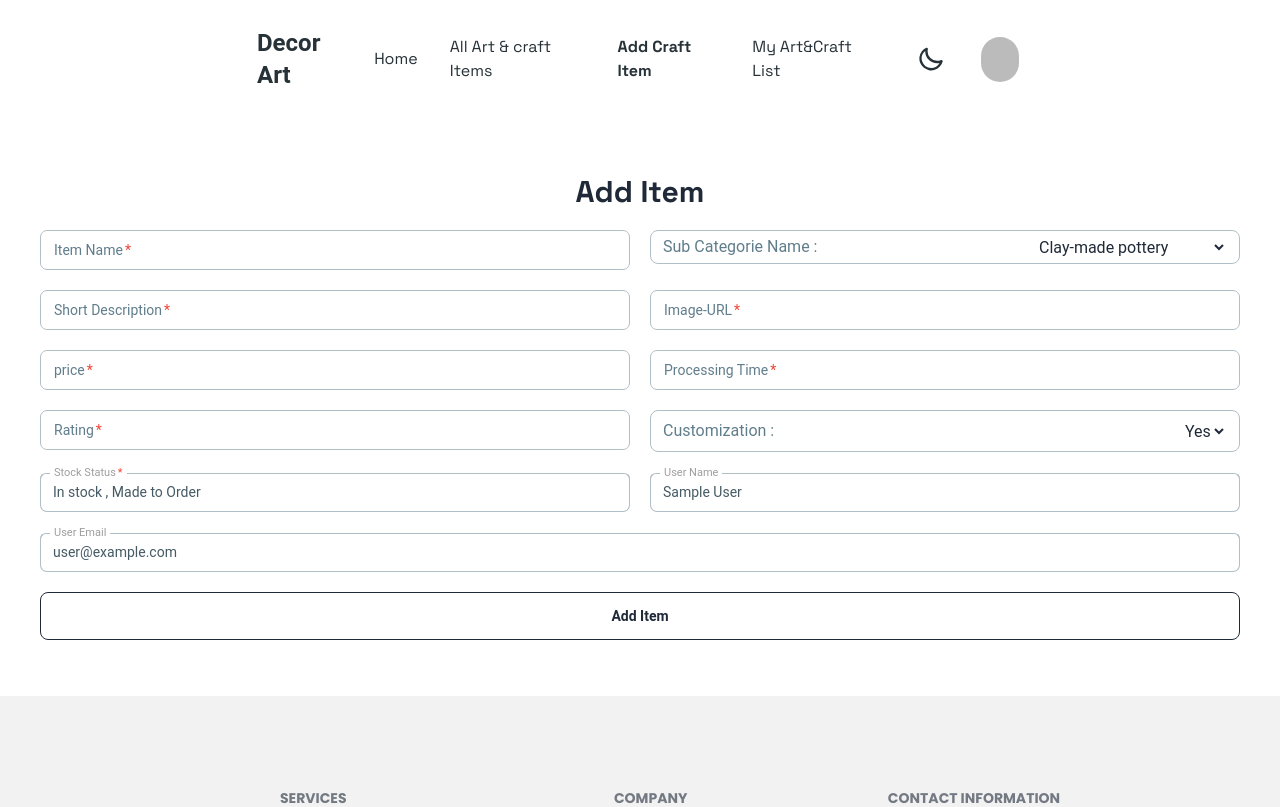
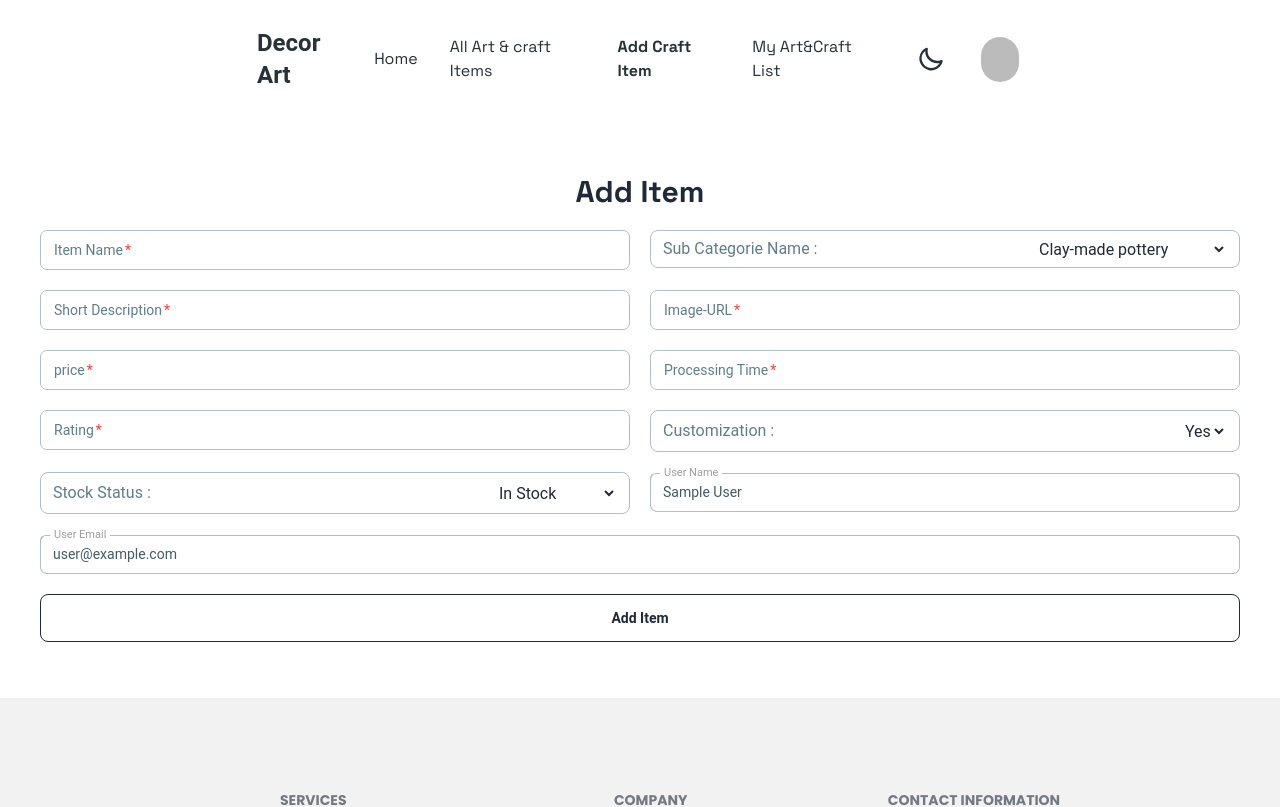
Before and after one commit to rahat-495/DecorArt, a React (Vite) app: page /addCraftItem in a window 1280 px wide. Shown: the top 807 px of the page. Built offline with nearby package versions, Linux system fonts and the light colour scheme; no server answers; sample sign-in values are in the browser's storage.

Commit message:
some design are update !

```diff
--- a/src/Pages/AddCraft/AddCraft.jsx
+++ b/src/Pages/AddCraft/AddCraft.jsx
@@ -73,7 +73,7 @@ const AddCraft = () => {
                         </Fade>
 
                         <Fade direction="right">
-                            <div className="w-full bg-tr px-1 py-3 border flex items-center justify-between border-[#B0BEC5] md:px-3 md:py-3 lg:px-3 lg:py-1 rounded-lg">
+                            <div className="w-full bg-transparent px-1 py-3 border flex items-center justify-between border-[#B0BEC5] md:px-3 md:py-3 lg:px-3 lg:py-[6px] rounded-lg">
                                 <label className="text-[#607D8B] text-sm lg:text-base" htmlFor="subName">Sub Categorie Name :</label>
                                 <select  className="bg-transparent" required name="subName" id="subName">
                                     <option value="Clay-Made-Pottry">Clay-made pottery</option>
@@ -123,7 +123,15 @@ const AddCraft = () => {
 
                     <div className="w-full my-5 grid lg:grid-cols-2 gap-5">
                         <Fade direction="left">
-                            <Input required type="text" name="stockStatus" label="Stock Status" defaultValue={`In stock , Made to Order`}></Input>
+                            <div className="w-full border flex items-center justify-between border-[#B0BEC5] px-3 py-2 rounded-lg">
+                            <label className="text-[#607D8B]" htmlFor="stockStatus">
+                            Stock Status :
+                            </label>
+                            <select className="bg-transparent" defaultValue={user.stockStatus} required name="stockStatus" id="stockStatus">
+                                <option value="In Stock">In Stock</option>
+                                <option value="Made to Order">Made to Order</option>
+                            </select>
+                            </div>
                         </Fade>
                         <Fade direction="right">
                             <Input type="text" name="userName" label="User Name" defaultValue={user.displayName} readOnly></Input>
--- a/src/Pages/Update/Update.jsx
+++ b/src/Pages/Update/Update.jsx
@@ -86,7 +86,7 @@ const Update = () => {
               defaultValue={updateDate.itemName}
             ></Input>
             {/* <Input required type="text" name="subName" label="Subcategory Name"></Input> */}
-            <div className="w-full px-1 py-3 border flex items-center justify-between border-[#B0BEC5] md:px-3 md:py-3 lg:px-3 lg:py-1 rounded-lg">
+            <div className="w-full bg-transparent px-1 py-3 border flex items-center justify-between border-[#B0BEC5] md:px-3 md:py-3 lg:px-3 lg:py-[6px] rounded-lg">
               <label
                 className="text-[#607D8B] text-sm lg:text-base"
                 htmlFor="subName"
@@ -135,7 +135,7 @@ const Update = () => {
               className="w-full"
               defaultValue={updateDate.rating}
             ></Input>
-            {/* <Input type="text" name="subName" label="Customization"></Input> */}
+
             <div className="w-full border flex items-center justify-between border-[#B0BEC5] px-3 py-2 rounded-lg">
               <label className="text-[#607D8B]" htmlFor="customization">
                 Customization :
@@ -148,13 +148,15 @@ const Update = () => {
           </div>
 
           <div className="w-full my-5 flex flex-col lg:flex-row items-center justify-between gap-5">
-            <Input
-              required
-              type="text"
-              name="stockStatus"
-              label="Stock Status"
-              defaultValue={updateDate.stockStatus}
-            ></Input>
+            <div className="w-full border flex items-center justify-between border-[#B0BEC5] px-3 py-2 rounded-lg">
+              <label className="text-[#607D8B]" htmlFor="stockStatus">
+              Stock Status :
+              </label>
+              <select className="bg-transparent" defaultValue={updateDate.customization} required name="stockStatus" id="stockStatus">
+                <option value="In Stock">In Stock</option>
+                <option value="Made to Order">Made to Order</option>
+              </select>
+            </div>
           </div>
 
           <div className="">
```
